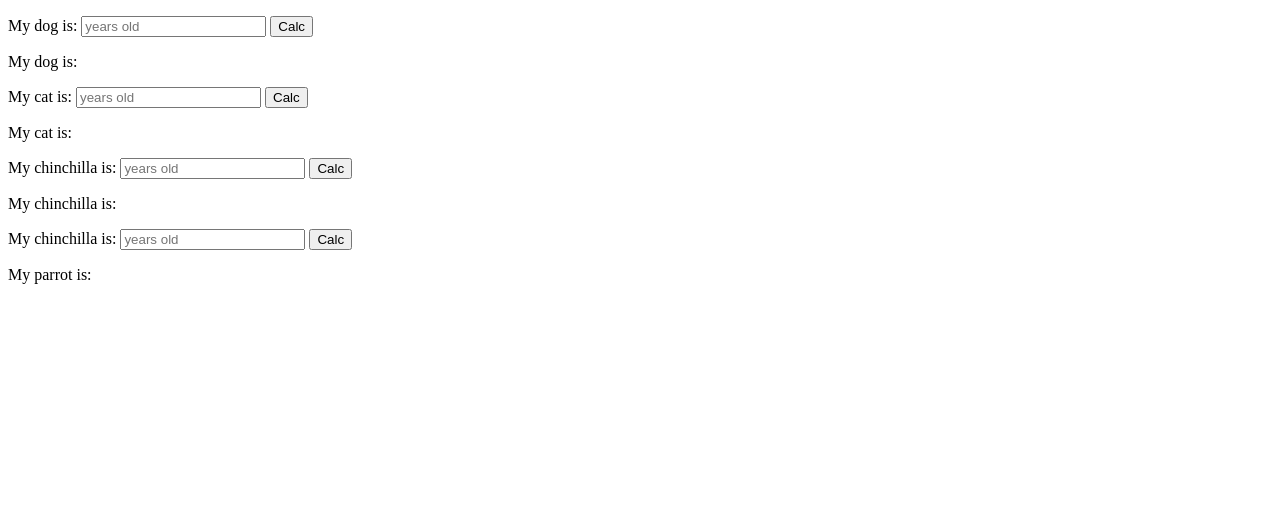
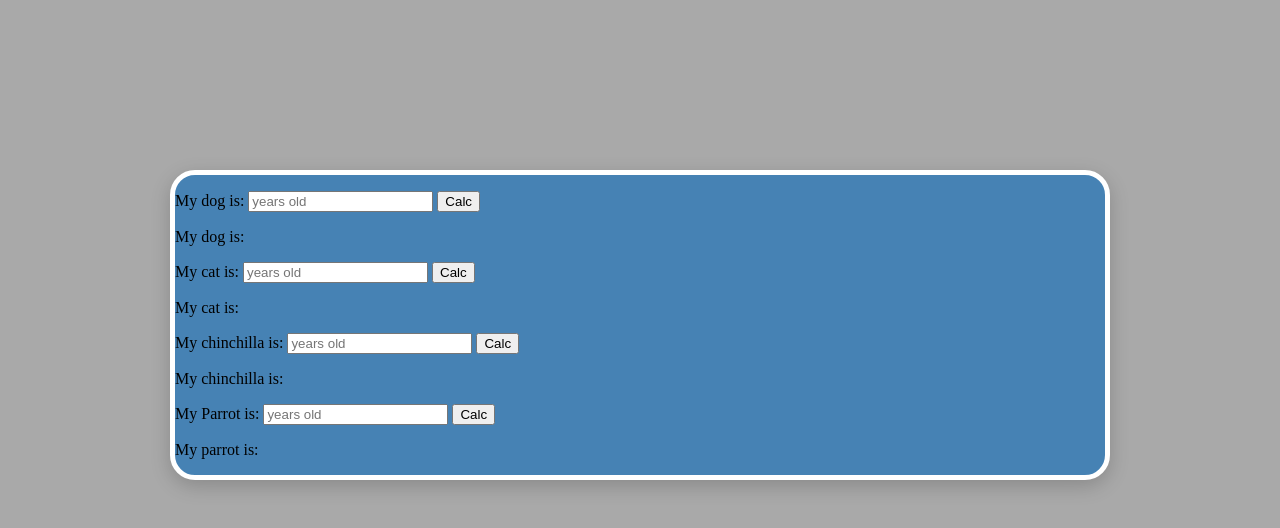
Before and after one commit to MrBurp/Pet-Age-Calculator, a plain HTML site: page index.html in a window 1280 px wide. Drawn offline with Linux system fonts and the light colour scheme.

Commit message:
style change

```diff
--- a/assets/css/styles.css
+++ b/assets/css/styles.css
@@ -1,3 +1,17 @@
+* {
+  box-sizing: border-box;
+}
+
 body {
-  color: hotpink;
+  margin: 170px;
+  background: darkgray;
 }
+section {
+  /* width: 50%;
+  height: 50%; */
+  align-items: center;
+  background-color: steelblue;
+  border: 5px solid #fff;
+  border-radius: 25px;
+  box-shadow: 0 6px 20px 0 rgba(0, 0, 0, 0.19);
+}
--- a/index.html
+++ b/index.html
@@ -1,68 +1,70 @@
 <!DOCTYPE html>
 <html lang="en">
-
   <head>
-  <meta charset="UTF-8">
-  <meta name="viewport" content="width=device-width, initial-scale=1.0">
-  <meta http-equiv="X-UA-Compatible" content="ie=edge">
+    <meta charset="UTF-8" />
+    <meta name="viewport" content="width=device-width, initial-scale=1.0" />
+    <meta http-equiv="X-UA-Compatible" content="ie=edge" />
     <title>Animal Age Calculator</title>
+    <link rel="stylesheet" href="./assets/css/styles.css" />
   </head>
 
   <body>
-
+    <section>
       <!--Dog-->
 
-  <div class='dog-age-calculator'>
-    <form class='calculator'>
-      <p> My dog is:
+      <div class="dog-age-calculator">
+        <form class="calculator">
+          <p>
+            My dog is:
             <input type="text" id="yearsDog" placeholder="years old" />
             <input type="button" value="Calc" onclick="calculateDogAge()" />
           </p>
         </form>
 
-    <p id='text'> My dog is: <span id="dog-result"> </span>
-    </p>
+        <p id="text">My dog is: <span id="dog-result"> </span></p>
       </div>
       <!--Cat-->
 
-  <div class='cat-age-calculator'>
-    <form class='calculator'>
-      <p> My cat is:
+      <div class="cat-age-calculator">
+        <form class="calculator">
+          <p>
+            My cat is:
             <input type="text" id="yearsCat" placeholder="years old" />
             <input type="button" value="Calc" onclick="calculateCatAge()" />
           </p>
         </form>
 
-    <p id='text'> My cat is: <span id="cat-result"> </span>
-    </p>
+        <p id="text">My cat is: <span id="cat-result"> </span></p>
       </div>
       <!--Chinchilla-->
-  <div class='chinchilla-age-calculator'>
-    <form class='calculator'>
-      <p> My chinchilla is:
+      <div class="chinchilla-age-calculator">
+        <form class="calculator">
+          <p>
+            My chinchilla is:
             <input type="text" id="yearsChi" placeholder="years old" />
-        <input type="button" value="Calc" onclick="calculateChinchillaAge()" />
+            <input
+              type="button"
+              value="Calc"
+              onclick="calculateChinchillaAge()"
+            />
           </p>
         </form>
 
-    <p id='text'> My chinchilla is: <span id="Chi-result"> </span>
-    </p>
+        <p id="text">My chinchilla is: <span id="Chi-result"> </span></p>
       </div>
       <!--Parrot-->
-  <div class='parrot-age-calculator'>
-    <form class='calculator'>
-      <p> My chinchilla is:
+      <div class="parrot-age-calculator">
+        <form class="calculator">
+          <p>
+            My Parrot is:
             <input type="text" id="yearsPar" placeholder="years old" />
             <input type="button" value="Calc" onclick="calculateParrotAge()" />
           </p>
         </form>
 
-    <p id='text'> My parrot is: <span id="Parrot-result"> </span>
-    </p>
+        <p id="text">My parrot is: <span id="Parrot-result"> </span></p>
       </div>
-
-
       <script src="assets/js/main.js"></script>
+    </section>
   </body>
-
 </html>
```
Lines whose indentation alone changed are shown as unchanged.
